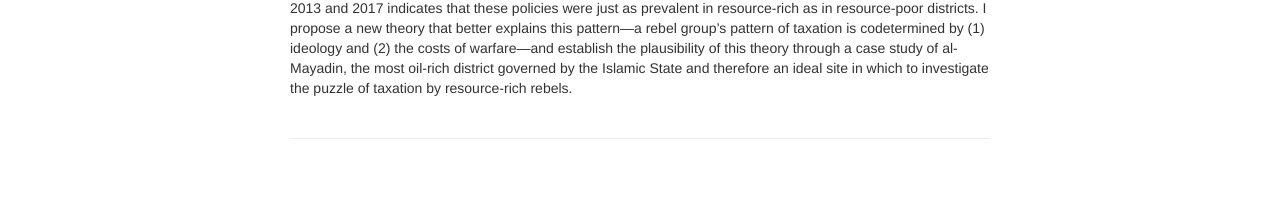
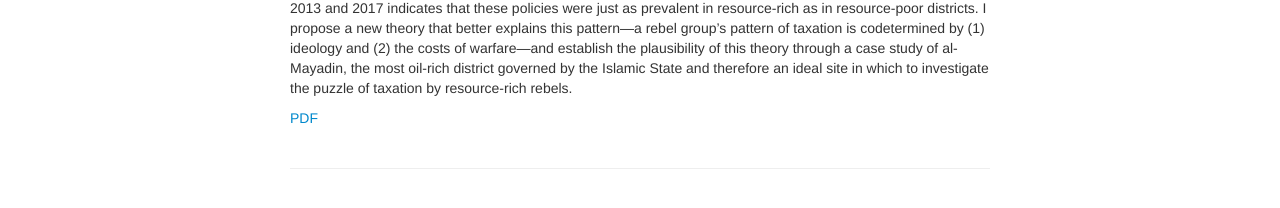
Before and after one commit to mrevkin/mrevkin.github.io, a Jekyll site: the page built from pages/research.md, in a window 1280 px wide. Shown: the part 294-502 px from the top of the page. Built offline with Jekyll 4.4.1, drawn with Linux system fonts in a browser that asks for light colours.

Commit message:
added pdf

```diff
--- a/pages/research.md
+++ b/pages/research.md
@@ -9,7 +9,7 @@ description: Mara Revkin's research
 #### <u><a href="https://www.journals.uchicago.edu/doi/abs/10.1086/706597?mobileUi=0">What Explains Taxation by Resource-Rich Rebels? Evidence from the Islamic State in Syria</a></u>
 Greed-based theories of civil war predict that rebel groups will only engage in taxation and other state-building activities in areas where they lack exploitable resources. However, this prediction is contradicted by the Islamic State’s pattern of taxation across time and space. A new data set mapping seven types of revenue-extracting policies imposed by the Islamic State, a jihadist rebel group, in the 19 Syrian districts that it governed between 2013 and 2017 indicates that these policies were just as prevalent in resource-rich as in resource-poor districts. I propose a new theory that better explains this pattern—a rebel group’s pattern of taxation is codetermined by (1) ideology and (2) the costs of warfare—and establish the plausibility of this theory through a case study of al-Mayadin, the most oil-rich district governed by the Islamic State and therefore an ideal site in which to investigate the puzzle of taxation by resource-rich rebels.
 
-<!--- [click here for the most recent version of the paper]({{ BASE_PATH}}/pages/working_papers/sample-working-paper.pdf)-->
+[PDF]({{ BASE_PATH}}/pages/articles/Revkin_JOP.pdf)
 
 
 <!-- Note: this is how to write a comment in HTML. Everything in here won't show up on your webpage.-->
```
Also changed, not shown: 1 other file.
